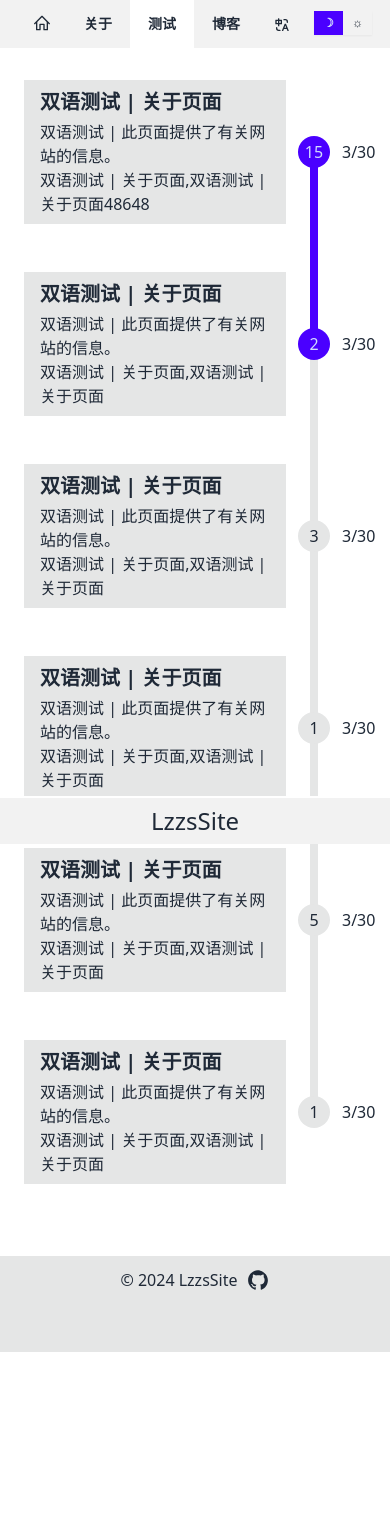
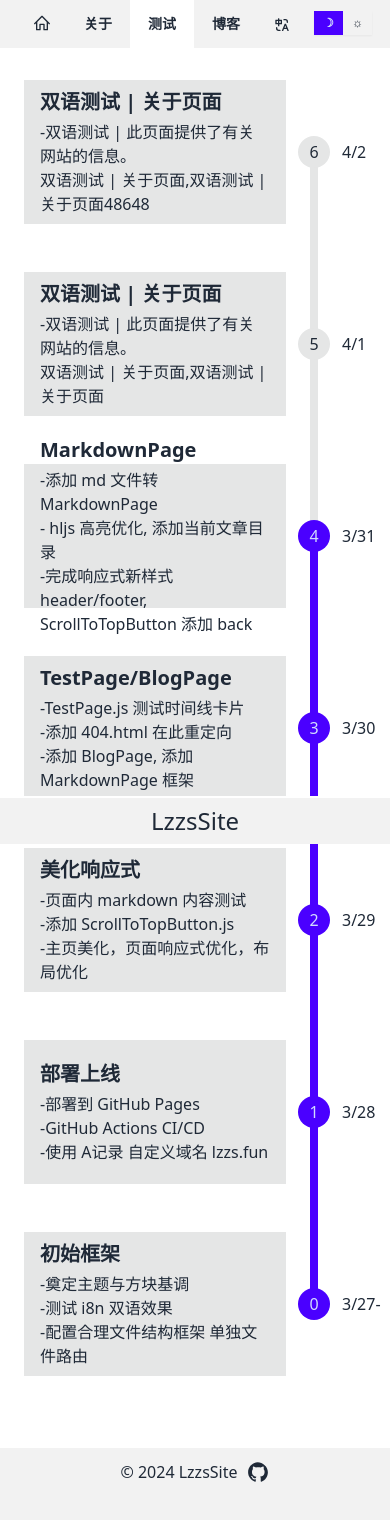
Before and after one commit to lzzsG/lzzs.fun, a React (Create React App) app: page /test in a window 390 px wide. Shown: the top 1520 px of the page. Before the commit the page ends 1352 px from the top, so only its background shows below. Built offline with nearby package versions, Linux system fonts and the light colour scheme.

Commit message:
test history

```diff
--- a/src/components/Footer.js
+++ b/src/components/Footer.js
@@ -3,7 +3,7 @@ import React from 'react';
 import { ReactComponent as GithubIcon } from '../assets/svg/github.svg';
 
 const Footer = () => (
-    <footer className="flex space-x-2 px-4 h-24 md:h-12 pb-12 sm:pb-0  justify-center items-center bg-base-300" >
+    <footer className="flex space-x-2 px-4 h-24 md:h-12 pb-12 sm:pb-0  justify-center items-center bg-base-200" >
         <p className="">© 2024 LzzsSite</p>
         <a className="tooltip " data-tip="GitHub: LzzsG" href="https://github.com/lzzsG" target="_blank" rel="noopener noreferrer"><GithubIcon className="size-6" /></a>
     </footer >
--- a/src/pages/MarkdownPage.js
+++ b/src/pages/MarkdownPage.js
@@ -6,10 +6,18 @@ import ScrollToTopButton from '../components/ScrollToTopButton.js';
 import hljs from 'highlight.js';
 import 'highlight.js/styles/monokai-sublime.css'; // 引入你喜欢的highlight.js样式
 import { useLocation } from 'react-router-dom';
+import config from '../config/config.js';
 
 const MarkdownPage = ({ filePath }) => {
     const { i18n } = useTranslation();
     const [markdown, setMarkdown] = useState('');
+    const [toc, setToc] = useState([]);
+    const { t } = useTranslation();
+
+    useEffect(() => {
+        document.title = `${t('blog')} - ${config.siteName}`;
+    }, [t, config.siteName]);
+
 
     useEffect(() => {
         const localizedFilePath = filePath.replace('.md', `.${i18n.language}.md`);
@@ -19,10 +27,12 @@ const MarkdownPage = ({ filePath }) => {
             .then(text => {
                 const renderer = new marked.Renderer();
                 let headingId = 0; // 初始化计数器
+                const headings = []; // 存储标题信息
 
                 renderer.heading = function (text, level) {
                     // 对于每个标题，生成一个递增的ID
                     const escapedText = `heading-${++headingId}`;
+                    headings.push({ id: escapedText, level: level, text: text }); // 收集标题信息
 
                     return `
                         <h${level} id="${escapedText}">
@@ -40,6 +50,7 @@ const MarkdownPage = ({ filePath }) => {
                 });
                 const html = marked.parse(text);
                 setMarkdown(html);
+                setToc(headings);
                 hljs.highlightAll();
             })
             .then(() => {
@@ -83,6 +94,15 @@ const MarkdownPage = ({ filePath }) => {
     return (
         <div className="m-4 mt-16 sm:mt-4 md:m-14 flex justify-center">
             <ScrollToTopButton />
+            <div className="toc-sidebar z-50 hidden lg:block fixed top-14 right-2 ">
+                <ul className=" bg-base-200 w-64 p-4">
+                    {toc.map((item, index) => (
+                        <li key={index} className={`toc-item hover:underline toc-h${item.level}`}>
+                            <a href={`#${item.id}`}>{item.text}</a>
+                        </li>
+                    ))}
+                </ul>
+            </div>
             <article className="prose lg:prose-lg max-w-full md:max-w-[730px]">
                 <div dangerouslySetInnerHTML={{ __html: markdown }} />
             </article>
--- a/src/pages/TestPage.js
+++ b/src/pages/TestPage.js
@@ -9,20 +9,20 @@ const AboutPage = () => {
     const { t } = useTranslation();
 
     useEffect(() => {
-        document.title = `${t('about')} - ${config.siteName}`;
+        document.title = `${t('test')} - ${config.siteName}`;
     }, [t, config.siteName]);
 
 
 
     return (
-        <div className="m-6 mt-20 sm:mt-6 md:m-12  2xl:m-24">
+        <div className="m-6 mt-20 sm:mt-6 md:m-12">
             <ScrollToTopButton />
             {/* <CircularNavigation /> */}
             <div className="flex justify-center ">
 
-                <div class="grid  grid-cols-1 w-full xl:max-w-[800px] md:max-w-[600px] mr-2 md:mr-6 lg:mr-12">
+                <div class="grid  grid-cols-1 w-full sm:max-w-[700px] mr-2 md:mr-6 lg:mr-12">
 
-                    <div className="flex bg-base-300 rounded-none   h-36 mb-12">
+                    <div className="flex bg-base-300 rounded-none  h-36 mb-12">
                         <figure className="flex-none py-4 pl-4 md:block">
                             <img className="hidden md:block h-28 w-40 mr-4 object-cover" src='https://www.thebreuers.com/files/00-content/reiseberichte-usa/03-nationalparks/yosemite-np/reisebericht-yosemite-nationalpark-mirror-lake.jpg' alt="Movie" />
                         </figure>
@@ -31,7 +31,7 @@ const AboutPage = () => {
                                 <a className="https" href="https://lzzs.fun" target="_blank" rel="noopener noreferrer">
                                     <h2 className="card-title hover:underline mb-1 md:mb-4">{t('aboutPage')}</h2>
                                 </a>
-                                <p>{t('aboutContent')}</p>
+                                <p>-{t('aboutContent')}</p>
                                 <h2>{t('aboutPage')},{t('aboutPage')}48648</h2>
                             </div>
 
@@ -47,7 +47,7 @@ const AboutPage = () => {
                                 <a className="https" href="https://lzzs.fun" target="_blank" rel="noopener noreferrer">
                                     <h2 className="card-title hover:underline mb-1 md:mb-4">{t('aboutPage')}</h2>
                                 </a>
-                                <p>{t('aboutContent')}</p>
+                                <p>-{t('aboutContent')}</p>
                                 <h2>{t('aboutPage')},{t('aboutPage')}</h2>
                             </div>
 
@@ -61,12 +61,12 @@ const AboutPage = () => {
                         <div className="flex-grow flex justify-between items-center my-4 mr-4">
                             <div>
                                 <a className="https" href="https://lzzs.fun" target="_blank" rel="noopener noreferrer">
-                                    <h2 className="card-title hover:underline mb-1 md:mb-4">{t('aboutPage')}</h2>
+                                    <h2 className="card-title hover:underline mb-1 md:mb-2">MarkdownPage</h2>
                                 </a>
-                                <p>{t('aboutContent')}</p>
-                                <h2>{t('aboutPage')},{t('aboutPage')}</h2>
+                                <p>-添加 md 文件转 MarkdownPage</p>
+                                <p>- hljs 高亮优化, 添加当前文章目录</p>
+                                <p>-完成响应式新样式 header/footer, ScrollToTopButton 添加 back</p>
                             </div>
-
                         </div>
                     </div>
 
@@ -77,10 +77,11 @@ const AboutPage = () => {
                         <div className="flex-grow flex justify-between items-center my-4 mr-4">
                             <div>
                                 <a className="https" href="https://lzzs.fun" target="_blank" rel="noopener noreferrer">
-                                    <h2 className="card-title hover:underline mb-1 md:mb-4">{t('aboutPage')}</h2>
+                                    <h2 className="card-title hover:underline mb-1 md:mb-2">TestPage/BlogPage</h2>
                                 </a>
-                                <p>{t('aboutContent')}</p>
-                                <h2>{t('aboutPage')},{t('aboutPage')}</h2>
+                                <p>-TestPage.js 测试时间线卡片</p>
+                                <p>-添加 404.html 在此重定向</p>
+                                <p>-添加 BlogPage, 添加 MarkdownPage 框架</p>
                             </div>
 
                         </div>
@@ -92,39 +93,55 @@ const AboutPage = () => {
                         <div className="flex-grow flex justify-between items-center my-4 mr-4">
                             <div>
                                 <a className="https" href="https://lzzs.fun" target="_blank" rel="noopener noreferrer">
-                                    <h2 className="card-title hover:underline mb-1 md:mb-4">{t('aboutPage')}</h2>
+                                    <h2 className="card-title hover:underline mb-1 md:mb-2">美化响应式</h2>
                                 </a>
-                                <p>{t('aboutContent')}</p>
-                                <h2>{t('aboutPage')},{t('aboutPage')}</h2>
+                                <p>-页面内 markdown 内容测试</p>
+                                <p>-添加 ScrollToTopButton.js</p>
+                                <p>-主页美化，页面响应式优化，布局优化</p>
                             </div>
+                        </div>
+                    </div>
+                    <div className="flex bg-base-300 rounded-none h-36 mb-12">
+                        <figure className="flex-none py-4 pl-4 md:block">
+                            <img className="hidden md:block h-28 w-40 mr-4 object-cover" src="images/v1.png" alt="Movie" />
+                        </figure>
+                        <div className="flex-grow flex justify-between items-center my-4 mr-4">
+                            <div>
+                                <a className="https" href="https://lzzs.fun" target="_blank" rel="noopener noreferrer">
+                                    <h2 className="card-title hover:underline mb-1 md:mb-2">部署上线</h2>
+                                </a>
+                                <p>-部署到 GitHub Pages</p>
+                                <p>-GitHub Actions CI/CD</p>
+                                <p>-使用 A记录 自定义域名 lzzs.fun</p>
 
+                            </div>
                         </div>
                     </div>
 
                     <div className="flex bg-base-300 rounded-none h-36 mb-12">
                         <figure className="flex-none py-4 pl-4 md:block">
-                            <img className="hidden md:block h-28 w-40 mr-4 object-cover" src="https://bpic.51yuansu.com/backgd/cover/00/63/09/64b52b1426fff_800.jpg?x-oss-process=image/resize,w_780/sharpen,100" alt="Movie" />
+                            <img className="hidden md:block h-28 w-40 mr-4 object-cover" src="images/v1.png" alt="Movie" />
                         </figure>
                         <div className="flex-grow flex justify-between items-center my-4 mr-4">
                             <div>
                                 <a className="https" href="https://lzzs.fun" target="_blank" rel="noopener noreferrer">
-                                    <h2 className="card-title hover:underline mb-1 md:mb-4">{t('aboutPage')}</h2>
+                                    <h2 className="card-title hover:underline mb-1 md:mb-2">初始框架</h2>
                                 </a>
-                                <p>{t('aboutContent')}</p>
-                                <h2>{t('aboutPage')},{t('aboutPage')}</h2>
+                                <p>-奠定主题与方块基调</p>
+                                <p>-测试 i8n 双语效果</p>
+                                <p>-配置合理文件结构框架 单独文件路由</p>
                             </div>
                         </div>
                     </div>
                 </div>
                 <div>
                     <ul className="steps steps-vertical w-24 -mt-6 -mr-6">
-                        <li data-content="15" className="step step-primary h-48">3/30</li>
-                        <li className="step step-primary">3/30</li>
-                        <li className="step">3/30</li>
-                        <li data-content="1" className="step">3/30</li>
-                        <li className="step">3/30</li>
-                        <li data-content="1" className="step">3/30</li>
-
+                        <li data-content="6" className="step h-48">4/2</li>
+                        <li data-content="5" className="step">4/1</li>
+                        <li data-content="4" className="step step-primary">3/31</li>
+                        <li data-content="3" className="step step-primary">3/30</li>
+                        <li data-content="2" className="step step-primary">3/29</li>
+                        <li data-content="1" className="step step-primary">3/28</li><li data-content="0" className="step step-primary">3/27-</li>
                     </ul>
                 </div>
             </div>
```
Also changed, not shown: public/images/v1.png (added).
